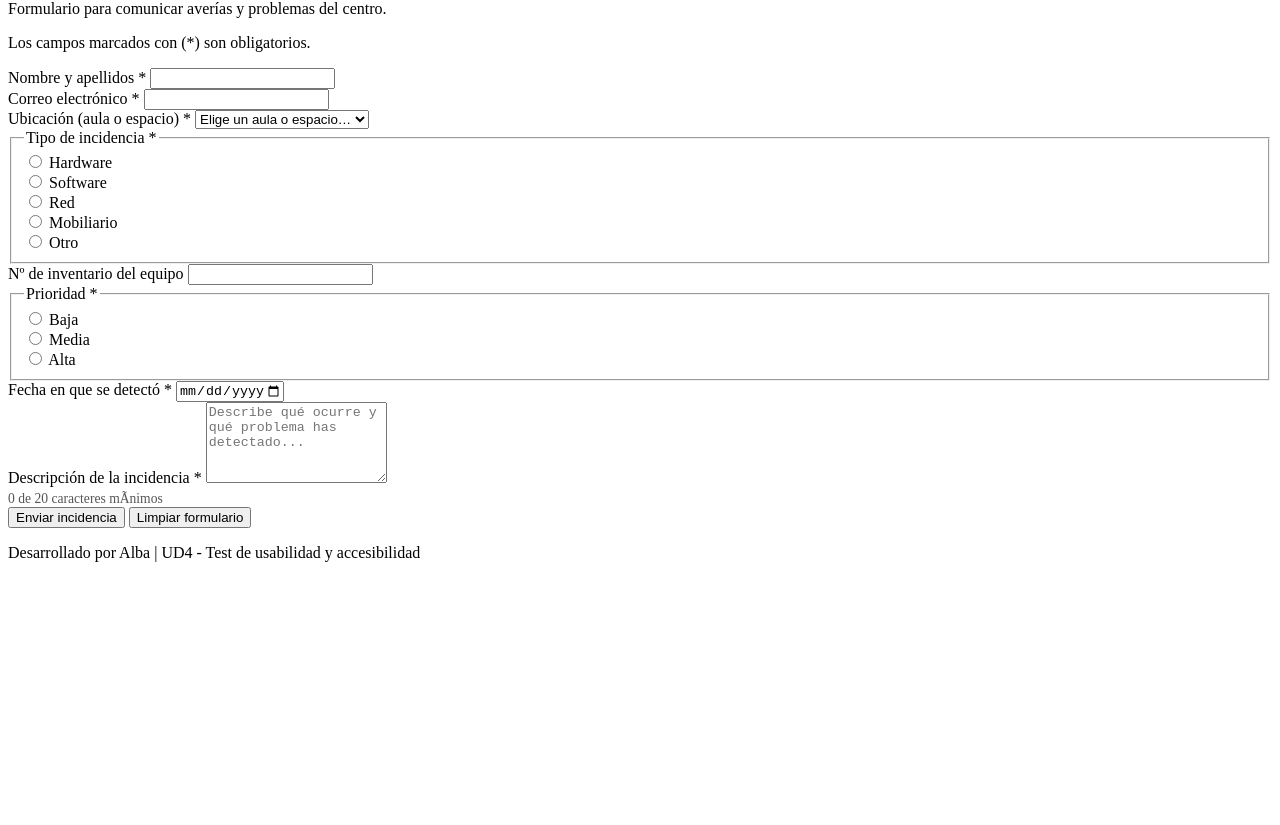
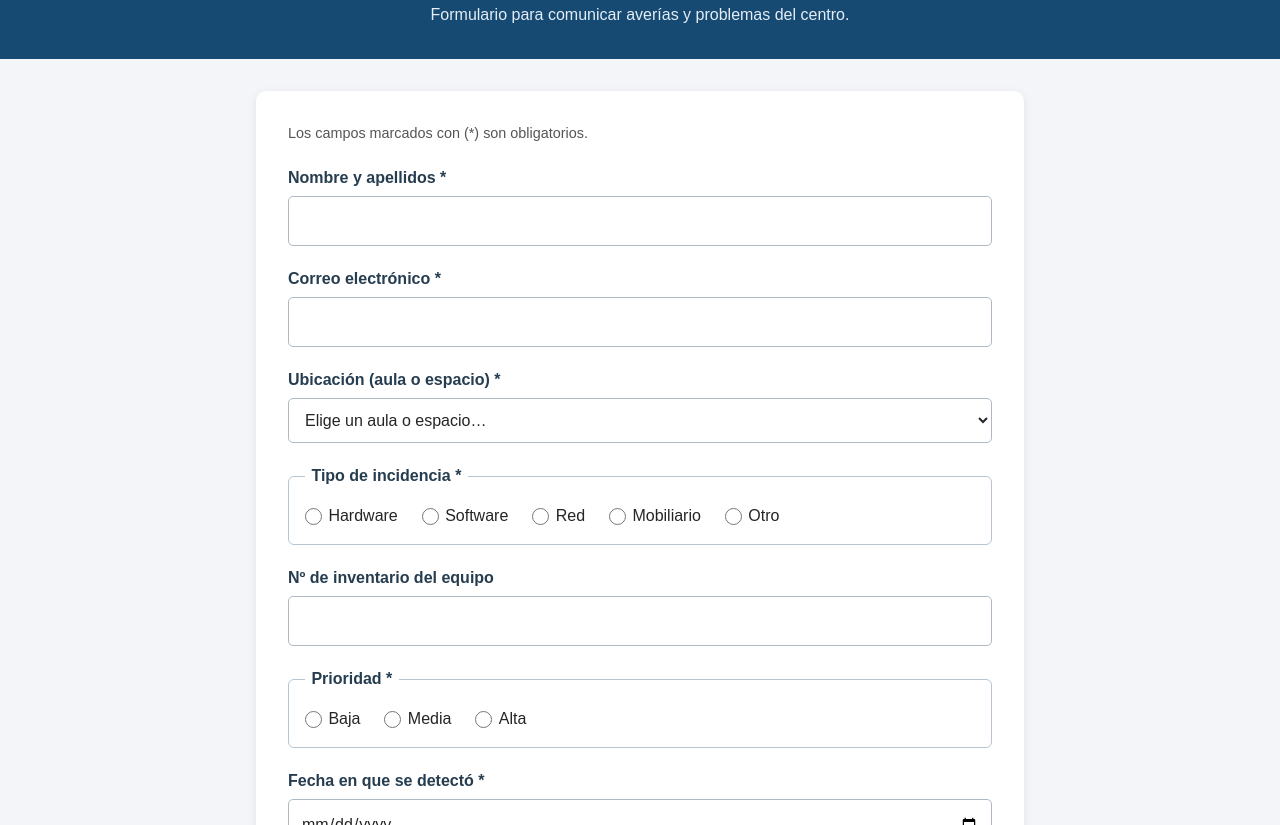
Before and after one commit to AlbaCabal/incidencias-ud4, a plain HTML site: page index.html in a window 1280 px wide. Shown: the part 80-905 px from the top of the page. Before the commit the page ends 800 px from the top, so only its background shows below. Drawn offline with Linux system fonts and the light colour scheme.

Commit message:
Refactor CSS for layout and styling improvements

```diff
--- a/css/estilos.css
+++ b/css/estilos.css
@@ -1,3 +1,200 @@
+/* ---------- CONFIGURACIÓN GENERAL ---------- */
+
+* {
+    box-sizing: border-box;
+    margin: 0;
+}
+
+html, body {
+    min-height: 100%;
+    font-family: Arial, Helvetica, sans-serif;
+    color: #252525;
+    background-color: #f3f5f8;
+    line-height: 1.5;
+}
+
+.principal {
+    display: grid;
+    grid-template-areas:
+        "cabecera"
+        "area"
+        "pie";
+    grid-template-rows: auto 1fr auto;
+    min-height: 100dvh;
+}
+
+/* ---------- CABECERA ---------- */
+
+.cabecera {
+    grid-area: cabecera;
+    background-color: #174a73;
+    color: white;
+    text-align: center;
+    padding: 2rem 1rem;
+}
+
+.cabecera h1 {
+    font-size: 1.8rem;
+    margin-bottom: 0.5rem;
+}
+
+.cabecera p {
+    color: #e4edf5;
+}
+
+/* ---------- CONTENIDO PRINCIPAL ---------- */
+
+.cuerpo {
+    grid-area: area;
+    width: 100%;
+    max-width: 800px;
+    margin: 0 auto;
+    padding: 2rem 1rem;
+}
+
+.formulario {
+    display: flex;
+    flex-direction: column;
+    gap: 1.3rem;
+    background-color: white;
+    padding: 2rem;
+    border-radius: 10px;
+    box-shadow: 0 2px 10px rgba(0, 0, 0, 0.08);
+}
+
+.nota-obligatorios {
+    font-size: 0.9rem;
+    color: #555;
+}
+
+/* ---------- CAMPOS DEL FORMULARIO ---------- */
+
+.campo {
+    display: flex;
+    flex-direction: column;
+    gap: 0.4rem;
+}
+
+.campo label,
+fieldset legend {
+    font-weight: bold;
+    color: #263d50;
+}
+
+input[type="text"],
+input[type="email"],
+input[type="date"],
+select,
+textarea {
+    width: 100%;
+    padding: 0.75rem;
+    border: 1px solid #aeb9c3;
+    border-radius: 5px;
+    font: inherit;
+    background-color: white;
+    color: #252525;
+}
+
+textarea {
+    resize: vertical;
+    min-height: 120px;
+}
+
+input::placeholder,
+textarea::placeholder {
+    color: #737373;
+}
+
+/* ---------- GRUPOS DE OPCIONES ---------- */
+
+fieldset {
+    border: 1px solid #b8c5d0;
+    border-radius: 6px;
+    padding: 1rem;
+    display: flex;
+    flex-direction: column;
+    gap: 0.8rem;
+}
+
+fieldset legend {
+    padding: 0 0.4rem;
+}
+
+.opciones {
+    display: flex;
+    flex-wrap: wrap;
+    gap: 1rem 1.5rem;
+}
+
+.opcion {
+    display: flex;
+    align-items: center;
+    gap: 0.4rem;
+}
+
+.opcion input {
+    accent-color: #174a73;
+    width: 17px;
+    height: 17px;
+    cursor: pointer;
+}
+
+.opcion label {
+    cursor: pointer;
+}
+
+/* ---------- BOTONES ---------- */
+
+.botones {
+    display: flex;
+    flex-wrap: wrap;
+    gap: 1rem;
+    margin-top: 0.5rem;
+}
+
+button {
+    border: none;
+    border-radius: 5px;
+    padding: 0.8rem 1.5rem;
+    font: inherit;
+    font-weight: bold;
+    cursor: pointer;
+    transition: background-color 0.2s ease;
+}
+
+.btn-enviar {
+    background-color: #174a73;
+    color: white;
+}
+
+.btn-enviar:hover {
+    background-color: #103653;
+}
+
+.btn-limpiar {
+    background-color: #e4e8ed;
+    color: #263d50;
+}
+
+.btn-limpiar:hover {
+    background-color: #cbd3dc;
+}
+
+/* ---------- FOCO Y ACCESIBILIDAD ---------- */
+
+:focus-visible {
+    outline: 3px solid #e09b24;
+    outline-offset: 3px;
+}
+
+input:focus-visible,
+select:focus-visible,
+textarea:focus-visible {
+    border-color: #174a73;
+}
+
+/* ---------- MENSAJES GENERADOS POR JAVASCRIPT ---------- */
+
 [hidden] {
     display: none !important;
 }
@@ -23,6 +220,7 @@
     border-radius: 8px;
     padding: 1rem;
     margin-bottom: 1.5rem;
+    background-color: #fff4f3;
 }
 
 .resumen-errores h2 {
@@ -30,8 +228,67 @@
     margin: 0 0 0.5rem;
 }
 
+.resumen-errores ul {
+    padding-left: 1.5rem;
+}
+
+.resumen-errores a {
+    color: #a51d17;
+    text-decoration: underline;
+}
+
 .confirmacion {
     background: #e7f4ea;
     border: 2px solid #1e7a3a;
-  border-radius: 8px;   padding: 1rem;
+    border-radius: 8px;
+    padding: 1rem;
+    margin-top: 1rem;
+    color: #155c2c;
+    font-weight: bold;
 }
+
+/* ---------- PIE DE PÁGINA ---------- */
+
+.pie {
+    grid-area: pie;
+    background-color: #174a73;
+    color: white;
+    text-align: center;
+    padding: 1rem;
+    font-size: 0.9rem;
+}
+
+/* ---------- DISEÑO RESPONSIVE ---------- */
+
+@media (max-width: 600px) {
+
+    .cabecera {
+        padding: 1.5rem 1rem;
+    }
+
+    .cabecera h1 {
+        font-size: 1.4rem;
+    }
+
+    .cuerpo {
+        padding: 1rem 0.75rem;
+    }
+
+    .formulario {
+        padding: 1.2rem;
+        gap: 1.2rem;
+    }
+
+    .opciones {
+        flex-direction: column;
+        gap: 0.8rem;
+    }
+
+    .botones {
+        flex-direction: column;
+    }
+
+    button {
+        width: 100%;
+    }
+}
```
Lines whose indentation alone changed are shown as unchanged.
